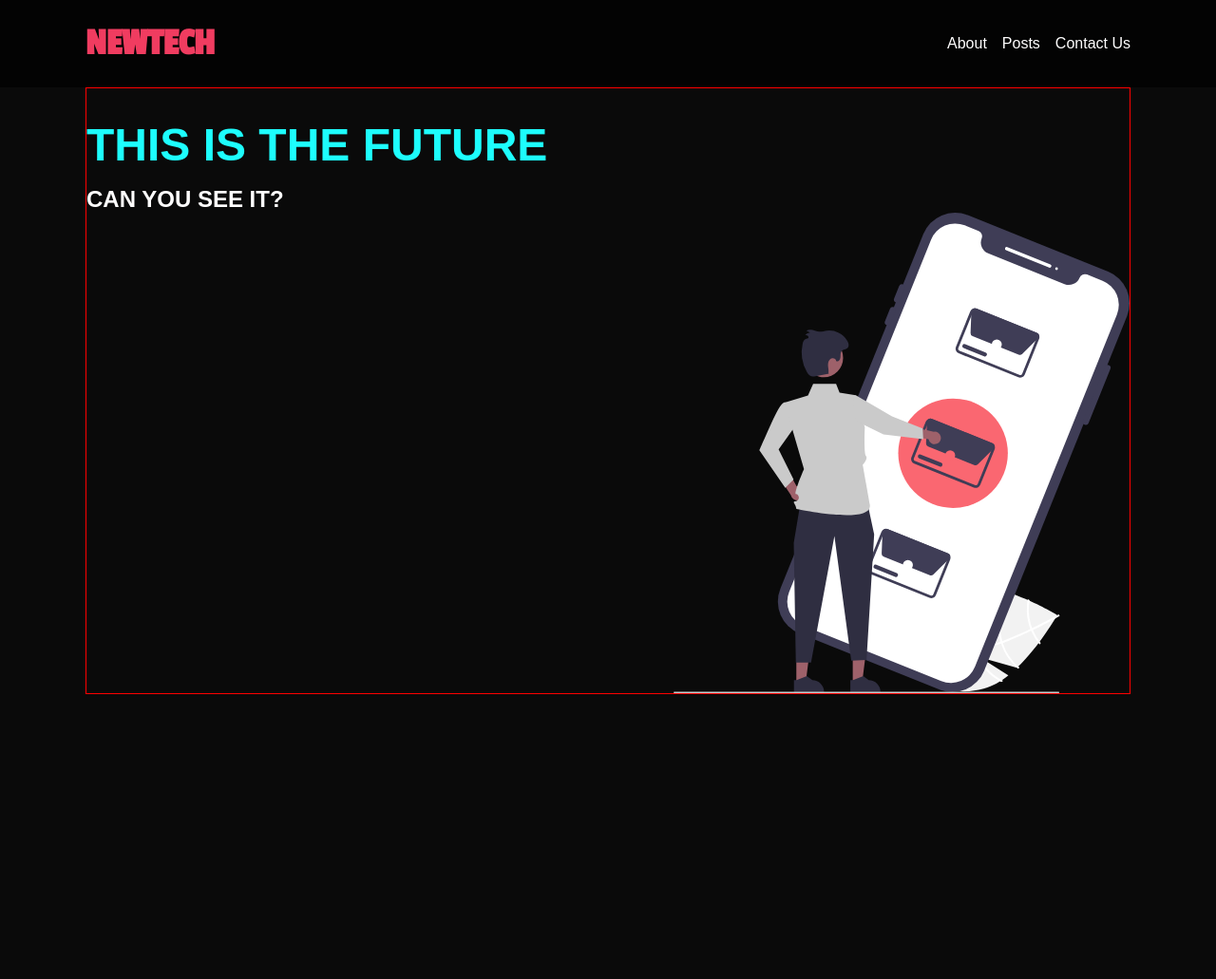
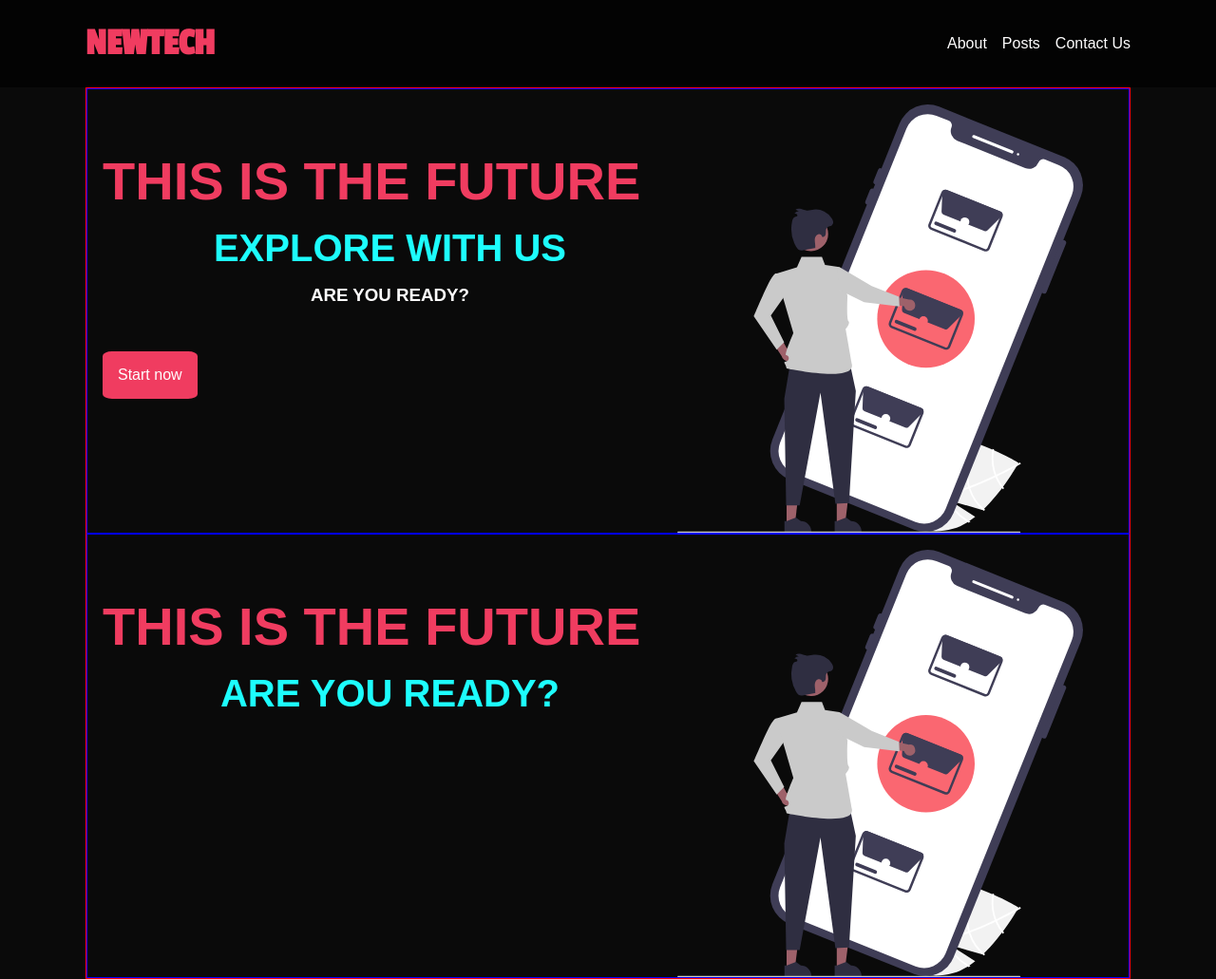
Before and after one commit to 3nsar/Responsive-Website, a plain HTML site: page index.html in a window 1280 px wide. Shown: the whole page at 95% size. Before the commit the page ends 800 px from the top, so only its background shows below. Drawn offline with Linux system fonts and the light colour scheme.

Commit message:
changed the text style in main-container

```diff
--- a/index.html
+++ b/index.html
@@ -25,13 +25,26 @@
     <!--------- Main ---------->
     <main>
         <div class="main-container">
-          <div class="main-content">
-            <h1>THIS IS THE FUTURE</h1>
-            <h2>CAN YOU SEE IT?</h2>
-          </div>
-          <div class="main-pic">
-            <img src="images/pic1.svg" alt="PIC">
-          </div>
+            <div class="columns">
+                <div class="col-1">
+                    <h1>THIS IS THE FUTURE</h1>
+                    <h2>EXPLORE WITH US</h2>
+                    <h3>ARE YOU READY?</h3>
+                    <button>Start now</button>
+                </div>
+                <div class="col-2">
+                     <img src="images/pic1.svg" alt="picture">
+                </div>
+            </div>
+            <div class="columns">
+                <div class="col-1">
+                    <h1>THIS IS THE FUTURE</h1>
+                    <h2>ARE YOU READY?</h2>
+                </div>
+                <div class="col-2">
+                     <img src="images/pic1.svg" alt="picture">
+                </div>
+            </div>
         </div>
     </main>
 
--- a/style.css
+++ b/style.css
@@ -36,6 +36,7 @@ nav ul{
     display: flex;
     align-items: center;
     list-style: none;
+    justify-content: center;
 }
 
 nav li{
@@ -53,41 +54,74 @@ nav a:hover{
 }
 
 /*------- main ---------*/
+img{
+    width: 40rem;
+    max-width: 100%;
+}
 .main-container{
+    border: 1px solid red;
+    margin: 0 auto;
+    max-width: 1100px;
     width: 95%;
-    max-width: 1100px;
-    margin: 0 auto;
-    border: 1px solid red;
+
 }
 
-.main-content{
-    margin-top: 2rem;
+.columns{
+    border: 1px solid blue;
+    display: flex;
+}
+.col-1{
+    width: 85%;
+    margin-left: 1rem;
+    margin-top: 4rem;
+
+}
+.col-1 h1{
+    font-size: 3.5rem;
+    color: rgb(240, 60, 96);
 }
 
-.main-content h1{
-    font-size: 3rem;
+.col-1 h2{
+    font-size: 2.5rem;
     color: rgb(29, 253, 253);
+    margin-top: 1rem;
+    text-align: center;
 }
 
-.main-content h2{
+.col-1 h3{
+    font-size: 1.5;
     margin-top: 1rem;
+    text-align: center;
 }
 
-.main-pic{
+.col-1 button{
+    padding: 1rem;
+
+    font-size: 1rem;
+    color: rgb(255, 254, 254);
+    background-color: rgb(240, 60, 96);
+    border: 0;
+    cursor: pointer;
+    border-radius: 10%;
+    justify-content: center;
+    align-items: center;
+    display: flex;
+    margin-top: 3rem;
+}
+
+.col-1 button:hover{
+    transition: all 0.4s ease;
+    background-color: rgb(91, 91, 91);
+}
+
+
+.col-2{
+    margin-top: 1rem;
+    margin-right: 3rem;
+    width: 60%;
     display: flex;
     justify-content: flex-end;
 }
-
-.main-pic img{
-    max-width: 100%;
-    width: 30rem;
-}
-
-
-
-
-
-
 
 
 
```
